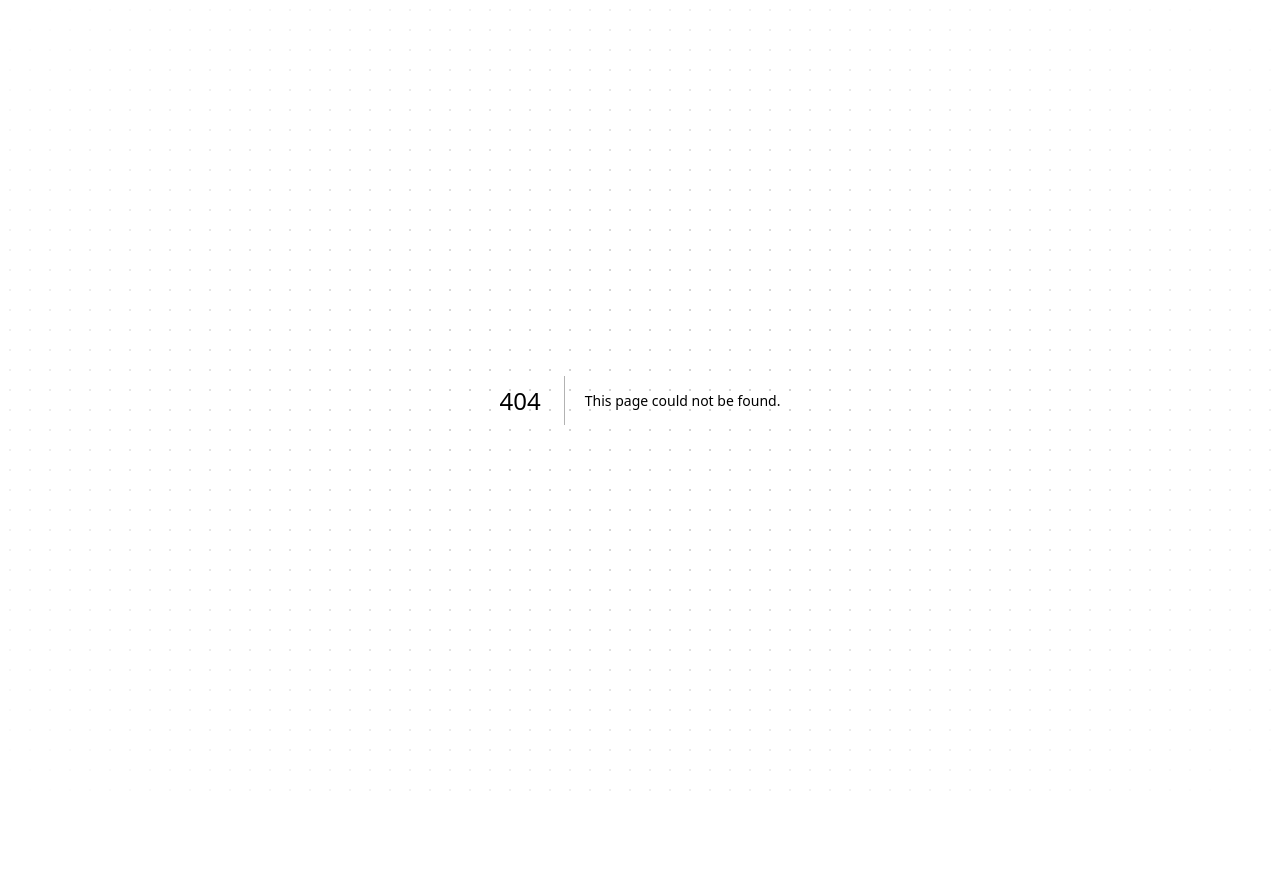
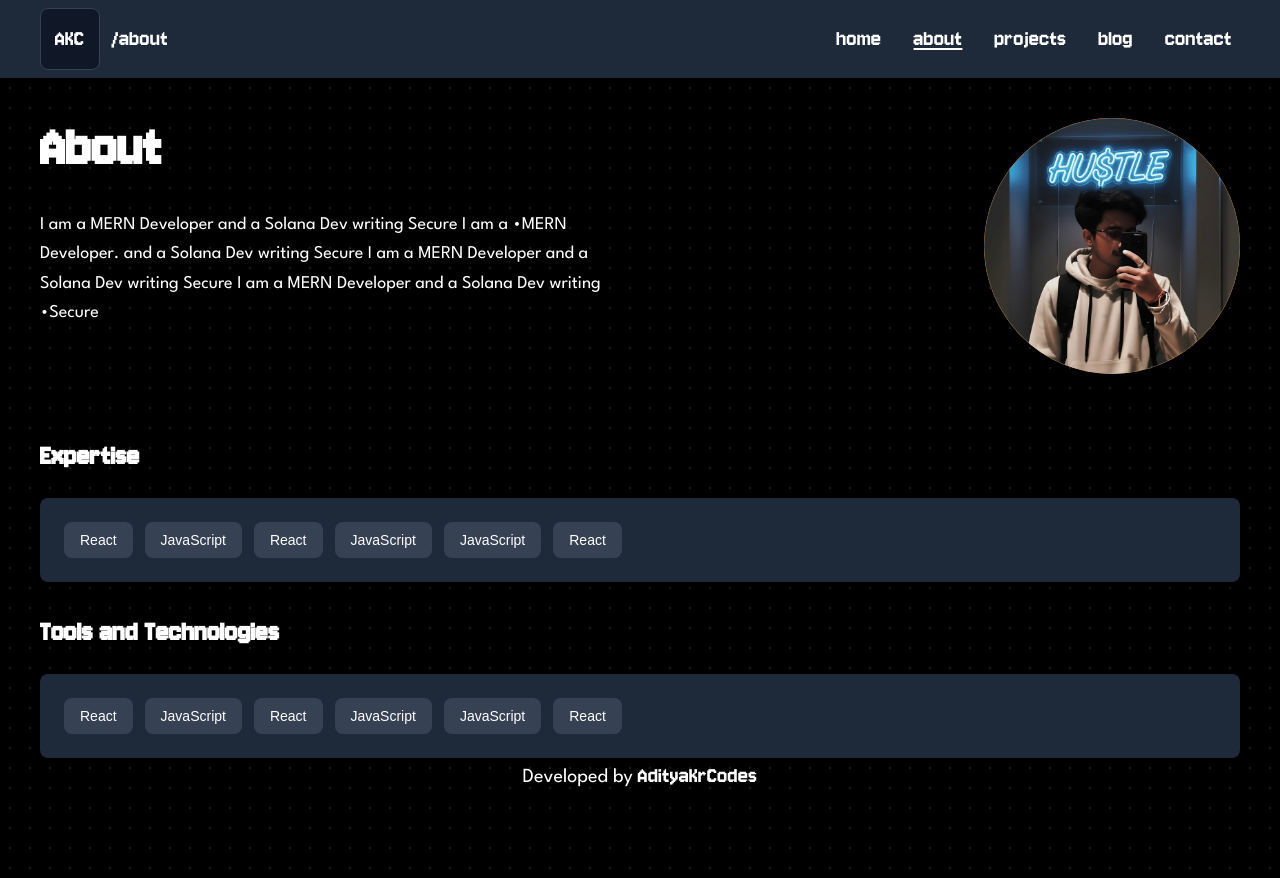
Before and after one commit to adityakrcodes/portfolio, a Next.js app: page /about in a window 1280 px wide. Before the commit this address had no page. Before the commit the page ends 800 px from the top, so only its background shows below. Built offline with nearby package versions, Linux system fonts and the light colour scheme.

Commit message:
feat: create About page with profile image and expertise sections

```diff
--- /dev/null
+++ b/app/about/page.tsx
@@ -0,0 +1,83 @@
+import Navbar from "@/app/components/Navbar";
+import Footer from "@/app/components/Footer";
+import { logo, text } from "@/app/styles/fonts";
+import Image from "next/image";
+
+export default function About() {
+  return (
+    <div className="min-h-screen bg-black text-white">
+        <Navbar />
+        <div className="grid-background min-h-screen">
+            <div className="container mx-auto px-10 py-10">
+                <div className="grid grid-cols-1 lg:grid-cols-2 gap-10">
+                    {/* Left Column - About Text */}
+                    <div className="space-y-8">
+                        <h1 className={`text-6xl font-bold ${logo.className}`}>
+                            About
+                        </h1>
+                        <div className={`text-lg leading-relaxed ${text.className}`}>
+                            <p>
+                                I am a MERN Developer and a Solana Dev writing Secure I am a •MERN Developer. and a Solana Dev writing Secure I am a MERN Developer and a Solana Dev writing Secure I am a MERN Developer and a Solana Dev writing •Secure
+                            </p>
+                        </div>
+                    </div>
+
+                    {/* Right Column - Profile Image */}
+                    <div className="flex justify-center lg:justify-end">
+                        <div className="w-64 h-64 relative">
+                            <div className="w-full h-full rounded-full bg-orange-400 flex items-center justify-center overflow-hidden">
+                                <Image
+                                    src="/images/pfp.png"
+                                    alt="Profile"
+                                    width={256}
+                                    height={256}
+                                    className="w-full h-full object-cover"
+                                />
+                            </div>
+                        </div>
+                    </div>
+                </div>
+
+                {/* Expertise Section */}
+                <div className="mt-16 space-y-6">
+                    <h2 className={`text-3xl font-bold ${logo.className}`}>
+                        Expertise
+                    </h2>
+                    <div className="bg-gray-800 rounded-lg p-6 shadow-lg">
+                        <div className="flex flex-wrap gap-3">
+                            {['React', 'JavaScript', 'React', 'JavaScript', 'JavaScript', 'React'].map((skill, index) => (
+                                <span
+                                    key={index}
+                                    className="bg-gray-700 text-white px-4 py-2 rounded-lg text-sm font-medium"
+                                >
+                                    {skill}
+                                </span>
+                            ))}
+                        </div>
+                    </div>
+                </div>
+
+                {/* Tools and Technologies Section */}
+                <div className="mt-8 space-y-6">
+                    <h2 className={`text-3xl font-bold ${logo.className}`}>
+                        Tools and Technologies
+                    </h2>
+                    <div className="bg-gray-800 rounded-lg p-6 shadow-lg">
+                        <div className="flex flex-wrap gap-3">
+                            {['React', 'JavaScript', 'React', 'JavaScript', 'JavaScript', 'React'].map((tool, index) => (
+                                <span
+                                    key={index}
+                                    className="bg-gray-700 text-white px-4 py-2 rounded-lg text-sm font-medium"
+                                >
+                                    {tool}
+                                </span>
+                            ))}
+                        </div>
+                    </div>
+                </div>
+            </div>
+        </div>
+        <Footer />
+    </div>
+  );
+}
--- a/app/page.tsx
+++ b/app/page.tsx
@@ -6,7 +6,7 @@ export default function Home() {
   return (
     <div>
         <Navbar />
-        <div className="flex md:flex-row flex-col-reverse justify-center items-center gap-10 md:px-10 md:pt-36 pt-32">
+        <div className="flex md:flex-row flex-col-reverse justify-center items-center gap-10 md:px-10 min-h-[80vh]">
             <div className="md:w-5/12 w-10/12 text-xl md:text-2xl">
                 <h1 className={`${logo.className} text-4xl md:text-6xl`}>Yo 👋🏻</h1>
                 <p className={`${logo.className} text-4xl md:text-5xl`}>I am Aditya</p>
@@ -14,8 +14,8 @@ export default function Home() {
                     I am a MERN Stack Developer and I love to build websites and web applications.
                 </p>
             </div>
-            <div className="md:w-1/2 w-10/12 ">
-                <img src="/images/pfp.png" alt="profile" className="w-10/12 h-full object-cover rounded-full inset-shadow-sm inset-shadow-red-500" />
+            <div className="md:w-1/2 w-10/12 flex justify-center items-center">
+                <img src="/images/pfp.png" alt="profile" className="w-7/12 h-full object-cover rounded-full shadow-[0_0_40px_rgba(79,196,255,0.25)]" />
             </div>
         </div>
         <Footer />
```
